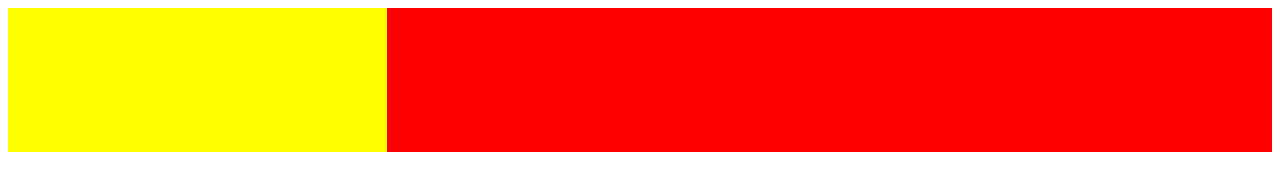
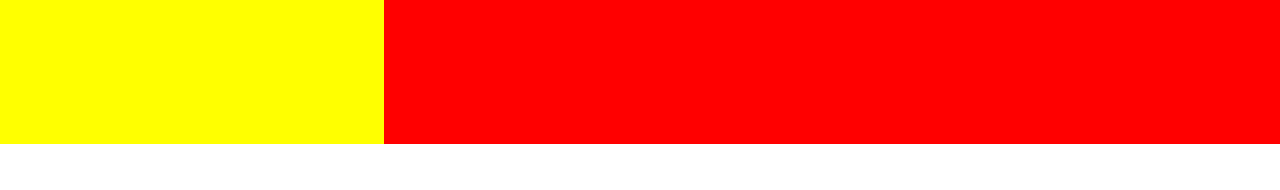
Before and after one commit to vianeylinares/Landing-2, a plain HTML site: page index.html in a window 1280 px wide. Drawn offline with Linux system fonts and the light colour scheme.

Commit message:
Removed margins and paddings from all elements.

```diff
--- a/styles.css
+++ b/styles.css
@@ -1,3 +1,10 @@
+/* General styles */
+
+*{
+	margin: 0;
+	padding: 0;
+}
+
 /* Header */
 .header{
 	background-color: blue;
```
